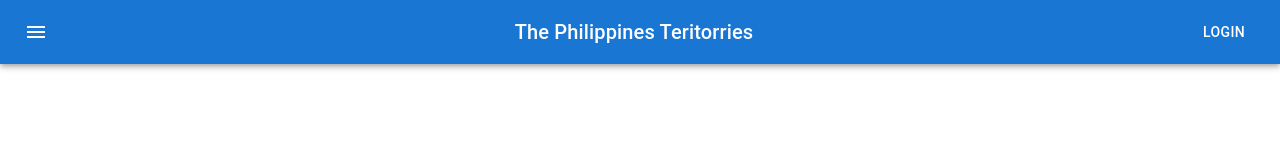
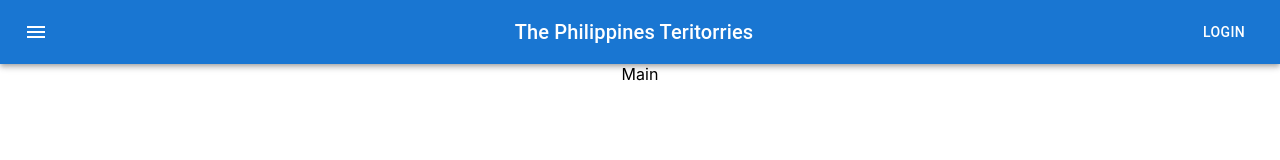
Before and after one commit to rainerhamal/Philippines-territories-site, a React (Create React App) app: page / in a window 1280 px wide. Shown: the top 160 px of the page. Built offline with nearby package versions, Linux system fonts and the light colour scheme.

Commit message:
Addition of Main.js file

```diff
--- a/src/App.js
+++ b/src/App.js
@@ -1,11 +1,13 @@
 import logo from './logo.svg';
 import './App.css';
 import Header from './components/Header';
+import Main from "./components/Main";
 
 function App() {
   return (
     <div className="App">
       <Header/>
+      <Main/>
     </div>
   );
 }
--- /dev/null
+++ b/src/components/Main.js
@@ -0,0 +1,9 @@
+import React from 'react'
+
+const Main = () => {
+  return (
+    <div>Main</div>
+  )
+}
+
+export default Main
```
